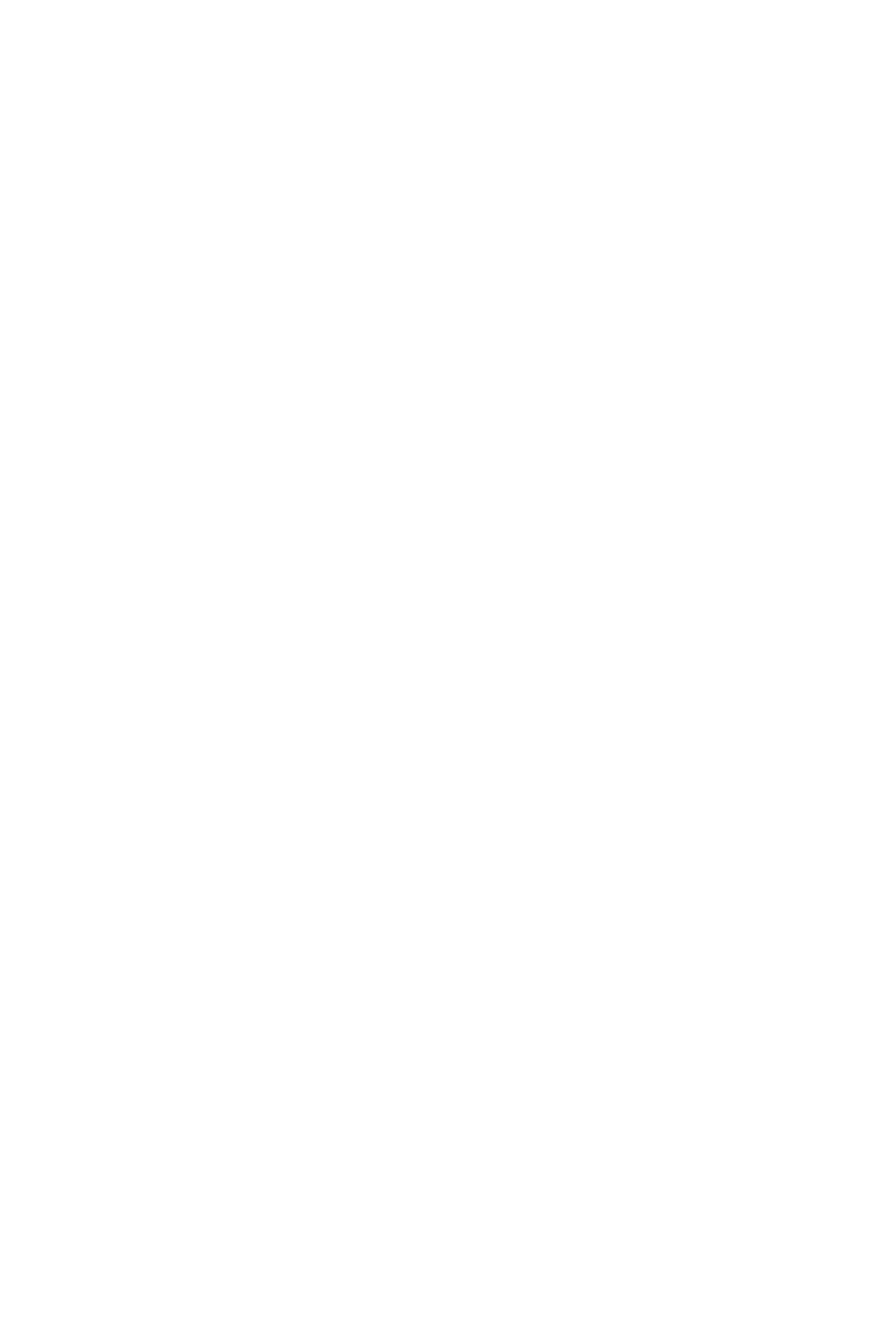
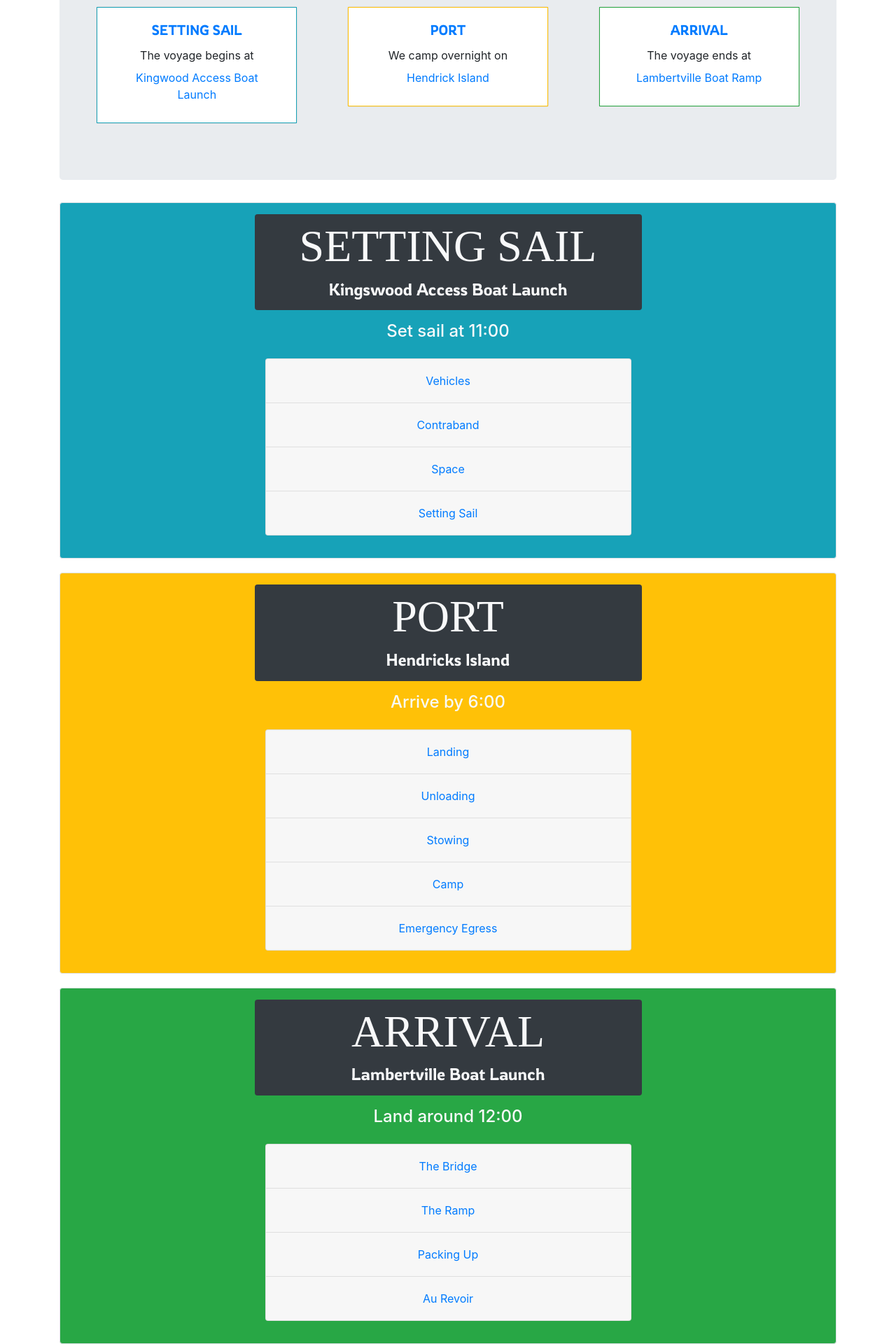
Before and after one commit to zackmckenna/piratesofthedelaware, a React (Create React App) app: page / in a window 1280 px wide. Shown: the part 858-2778 px from the top of the page at 70% size. Before the commit the page ends 800 px from the top, so only its background shows below. Built offline with nearby package versions, Linux system fonts and the light colour scheme; a web font is replaced by a local one.

Commit message:
added scroll

```diff
--- a/package.json
+++ b/package.json
@@ -9,6 +9,7 @@
     "@testing-library/user-event": "^7.1.2",
     "bootstrap": "^4.4.1",
     "gh-pages": "^2.2.0",
+    "node-sass": "^4.14.1",
     "react": "^16.13.1",
     "react-bootstrap": "^1.0.1",
     "react-dom": "^16.13.1",
--- a/src/App.css
+++ b/src/App.css
@@ -2,6 +2,11 @@
   text-align: center;
   /* background-color: #D9E5D6; */
 }
+
+html {
+  scroll-behavior: smooth;
+}
+
 .App-logo {
   height: 10vmin;
   pointer-events: none;
--- a/src/components/Home.js
+++ b/src/components/Home.js
@@ -7,15 +7,23 @@ import skull from '../pictures/death.png'
 import wheel from '../pictures/rudder.png'
 import sword from '../pictures/sword.png'
 
-const HeaderRow = ({ contents, location }) => {
+const HeaderRow = ({ id, contents, location }) => {
   return (
-    <Row className="mt-3 mb-3 justify-content-md-center">
+    <Row id={id} className="mb-3 justify-content-md-center">
       <Col sm={12} md={6} className="pirata rounded bg-dark p-2">
         <h1 style={{ fontSize: '4em' }} className="text-light">{contents}</h1>
         <h6 style={{ fontSize: '1.5em' }} className="rowdies text-light">{location}</h6>
       </Col>
     </Row>
   )
+}
+
+const colors = {
+  blue: '#26648E',
+  green: '#61AF25',
+  yellow: '#B5DC6C',
+  cream: '#ffE3BE',
+  red: '#E65C4F'
 }
 
 const Icon = ({ src }) => {
@@ -56,7 +64,7 @@ function Home() {
 
     {userInput !== password &&
       <>
-        <Row style={{ marginTop: '10em'}} className="mx-auto">
+        <Row style={{ marginTop: '10em' }} className="mx-auto ml-2">
           <Col className="mx-auto">
             <div className="rounded p-3 mt-3">
               <ButtonGroup size="lg" className="mb-2">
@@ -75,7 +83,7 @@ function Home() {
         </Row>
       </>
     }
-        {userInput === password &&
+        {/* {userInput === password && */}
           <>
             <Jumbotron fluid style={{ backgroundColor: "#00A7E1"}}>
                 <h1 style={{fontSize: '20vmin'}} className='rowdies text-light'>POTD</h1>
@@ -110,7 +118,7 @@ function Home() {
               <Col style={{ padding: '0px'}}>
                 <Card className='mx-auto mb-3' style={{ padding: '0', width: '18rem' }}>
                   <Card.Body style={{borderWidth: '3px'}} className='border border-info'>
-                    <Card.Title className="rowdies">SETTING SAIL</Card.Title>
+                    <Card.Title className="rowdies"><a href="#setting_sail">SETTING SAIL</a></Card.Title>
                     <Card.Text >
                       The voyage begins at <Nav.Link target="_blank" href="https://goo.gl/maps/x5Htv7hccDxTCuTP7">Kingwood Access Boat Launch</Nav.Link>
                     </Card.Text>
@@ -120,7 +128,7 @@ function Home() {
               <Col style={{ padding: '0px'}}>
                 <Card className='mx-auto mb-3' style={{ padding: '0',width: '18rem' }}>
                 <Card.Body className='border border-warning'>
-                  <Card.Title className="rowdies">PORT</Card.Title>
+                  <Card.Title className="rowdies"><a href="#port">PORT</a></Card.Title>
                   <Card.Text>
                     We camp overnight on <Nav.Link target="_blank" href="https://goo.gl/maps/NFpd1AmyePXL8w5x7">Hendrick Island</Nav.Link>
                   </Card.Text>
@@ -130,7 +138,7 @@ function Home() {
               <Col className='mx-auto justify-center' style={{ padding: '0px'}}>
                 <Card className='mx-auto mb-3' style={{ padding: '0', width: '18rem' }}>
                   <Card.Body className='border border-success'>
-                    <Card.Title className="rowdies">ARRIVAL</Card.Title>
+                    <Card.Title className="rowdies"><a href="#arrival">ARRIVAL</a></Card.Title>
                     <Card.Text>
                       The voyage ends at <Nav.Link target="_blank" href="https://goo.gl/maps/vLen4hsapc6wpdfJ7">Lambertville Boat Ramp</Nav.Link>
                     </Card.Text>
@@ -140,7 +148,7 @@ function Home() {
             </Row>
             </Jumbotron>
             <div style={{marginTop: '20px'}} className='bg-info rounded border p-3'>
-              <HeaderRow contents={'SETTING SAIL'} location={"Kingswood Access Boat Launch"}/>
+              <HeaderRow id="setting_sail" contents={'SETTING SAIL'} location={"Kingswood Access Boat Launch"}/>
               <Row className="mt-3 mb-3">
                 <Col className='text-light'>
                   <h4>Set sail at 11:00</h4>
@@ -156,7 +164,7 @@ function Home() {
                         </Accordion.Toggle>
                       </Card.Header>
                       <Accordion.Collapse eventKey="0">
-                        <Card.Body>After all equipment has been dropped off, cars should be moved from the boat launch to somewhere they can stay overnight. In the past, we have parked them on side streets in Lambertville, for easy departure on Sunday, and took UBER/LYFT back to the boat launch.</Card.Body>
+                        <Card.Body >After all equipment has been dropped off, cars should be moved from the boat launch to somewhere they can stay overnight. In the past, we have parked them on side streets in Lambertville, for easy departure on Sunday, and took UBER/LYFT back to the boat launch.</Card.Body>
                       </Accordion.Collapse>
                     </Card>
                     <Card>
@@ -166,7 +174,7 @@ function Home() {
                         </Accordion.Toggle>
                       </Card.Header>
                       <Accordion.Collapse eventKey="1">
-                        <Card.Body>In order to avoid unnecessary questions and inquiry, try to keep any equipment that could be used for camping hidden. Every year there are usually Park Rangers or State Troopers keeping an eye on us or the boat launch.</Card.Body>
+                        <Card.Body >In order to avoid unnecessary questions and inquiry, try to keep any equipment that could be used for camping hidden. Every year there are usually Park Rangers or State Troopers keeping an eye on us or the boat launch.</Card.Body>
                       </Accordion.Collapse>
                     </Card>
                     <Card>
@@ -176,7 +184,7 @@ function Home() {
                         </Accordion.Toggle>
                       </Card.Header>
                       <Accordion.Collapse eventKey="2">
-                        <Card.Body>The boat launch parking lot and area surrounding it is typically packed. Sometimes we're lucky and score open parking spots, other times we need to post up on grass and have someone wait with the car so it doesn't get ticketed. Additionally, the building area is tight.</Card.Body>
+                        <Card.Body >The boat launch parking lot and area surrounding it is typically packed. Sometimes we're lucky and score open parking spots, other times we need to post up on grass and have someone wait with the car so it doesn't get ticketed. Additionally, the building area is tight.</Card.Body>
                       </Accordion.Collapse>
                     </Card>
                     <Card>
@@ -194,7 +202,7 @@ function Home() {
               </Row>
             </div>
             <div style={{marginTop: '20px'}} className='bg-warning rounded border p-3'>
-              <HeaderRow  contents={'PORT'} location={"Hendricks Island"} />
+              <HeaderRow  id="port" contents={'PORT'} location={"Hendricks Island"} />
               <Row className="mt-3 mb-3">
                 <Col className='text-light'>
                   <h4>Arrive by 6:00</h4>
@@ -206,7 +214,7 @@ function Home() {
                     <Card>
                       <Card.Header>
                         <Accordion.Toggle as={Button} variant="link" eventKey="0">
-                          1: Landing
+                          Landing
                         </Accordion.Toggle>
                       </Card.Header>
                       <Accordion.Collapse eventKey="0">
@@ -216,7 +224,7 @@ function Home() {
                     <Card>
                       <Card.Header>
                         <Accordion.Toggle as={Button} variant="link" eventKey="1">
-                          2: Unloading
+                          Unloading
                         </Accordion.Toggle>
                       </Card.Header>
                       <Accordion.Collapse eventKey="1">
@@ -226,7 +234,7 @@ function Home() {
                     <Card>
                       <Card.Header>
                         <Accordion.Toggle as={Button} variant="link" eventKey="2">
-                          3: Stowing
+                          Stowing
                         </Accordion.Toggle>
                       </Card.Header>
                       <Accordion.Collapse eventKey="2">
@@ -236,7 +244,7 @@ function Home() {
                     <Card>
                       <Card.Header>
                         <Accordion.Toggle as={Button} variant="link" eventKey="3">
-                          4: Camp
+                          Camp
                         </Accordion.Toggle>
                       </Card.Header>
                       <Accordion.Collapse eventKey="3">
@@ -246,7 +254,7 @@ function Home() {
                     <Card>
                       <Card.Header>
                         <Accordion.Toggle as={Button} variant="link" eventKey="4">
-                          5: Emergency Egress
+                          Emergency Egress
                         </Accordion.Toggle>
                       </Card.Header>
                       <Accordion.Collapse eventKey="4">
@@ -258,7 +266,7 @@ function Home() {
               </Row>
             </div>
             <div style={{marginTop: '20px'}} className='bg-success rounded border p-3'>
-              <HeaderRow contents={"ARRIVAL"} location={"Lambertville Boat Launch"} />
+              <HeaderRow id="arrival" contents={"ARRIVAL"} location={"Lambertville Boat Launch"} />
               <Row className="mt-3 mb-3">
                 <Col className='text-light'>
                   <h4>Land around 12:00</h4>
@@ -270,7 +278,7 @@ function Home() {
                     <Card>
                       <Card.Header>
                         <Accordion.Toggle as={Button} variant="link" eventKey="0">
-                          1: The Bridge
+                          The Bridge
                         </Accordion.Toggle>
                       </Card.Header>
                       <Accordion.Collapse eventKey="0">
@@ -280,7 +288,7 @@ function Home() {
                     <Card>
                       <Card.Header>
                         <Accordion.Toggle as={Button} variant="link" eventKey="1">
-                          2: The Ramp
+                          The Ramp
                         </Accordion.Toggle>
                       </Card.Header>
                       <Accordion.Collapse eventKey="1">
@@ -290,7 +298,7 @@ function Home() {
                     <Card>
                       <Card.Header>
                         <Accordion.Toggle as={Button} variant="link" eventKey="2">
-                          3: Packing Up
+                          Packing Up
                         </Accordion.Toggle>
                       </Card.Header>
                       <Accordion.Collapse eventKey="2">
@@ -300,7 +308,7 @@ function Home() {
                     <Card>
                       <Card.Header>
                         <Accordion.Toggle as={Button} variant="link" eventKey="3">
-                          4: Au Revoir
+                          Au Revoir
                         </Accordion.Toggle>
                       </Card.Header>
                       <Accordion.Collapse eventKey="3">
@@ -320,7 +328,7 @@ function Home() {
               </Row>
             </Jumbotron> */}
           </>
-        }
+        {/* } */}
     </Container>
     </div>
   );
--- /dev/null
+++ b/src/custom.scss
@@ -0,0 +1,9 @@
+
+// $info: #26648E;
+// $danger: #E65C4F;
+
+// $success: #61AF25;
+
+$enable-gradients: true;
+
+@import '~bootstrap/scss/bootstrap.scss'
--- a/src/index.js
+++ b/src/index.js
@@ -2,7 +2,7 @@ import React from 'react';
 import ReactDOM from 'react-dom';
 import './index.css';
 import App from './App';
-import 'bootstrap/dist/css/bootstrap.min.css';
+import './custom.scss';
 import * as serviceWorker from './serviceWorker';
 
 ReactDOM.render(
```
Also changed, not shown: 2 other files (tests, documents, lock files or other folders).
